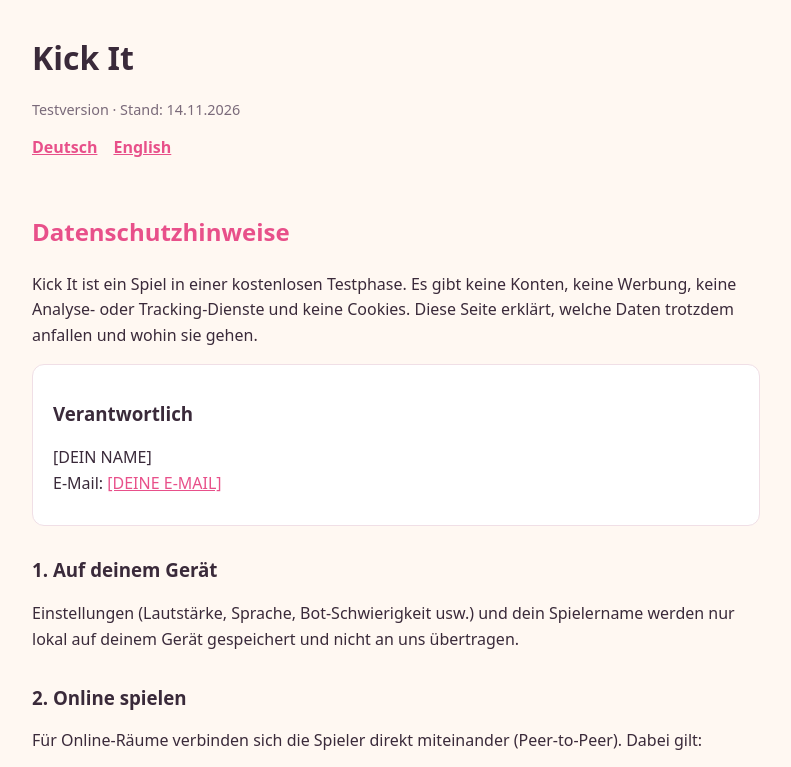
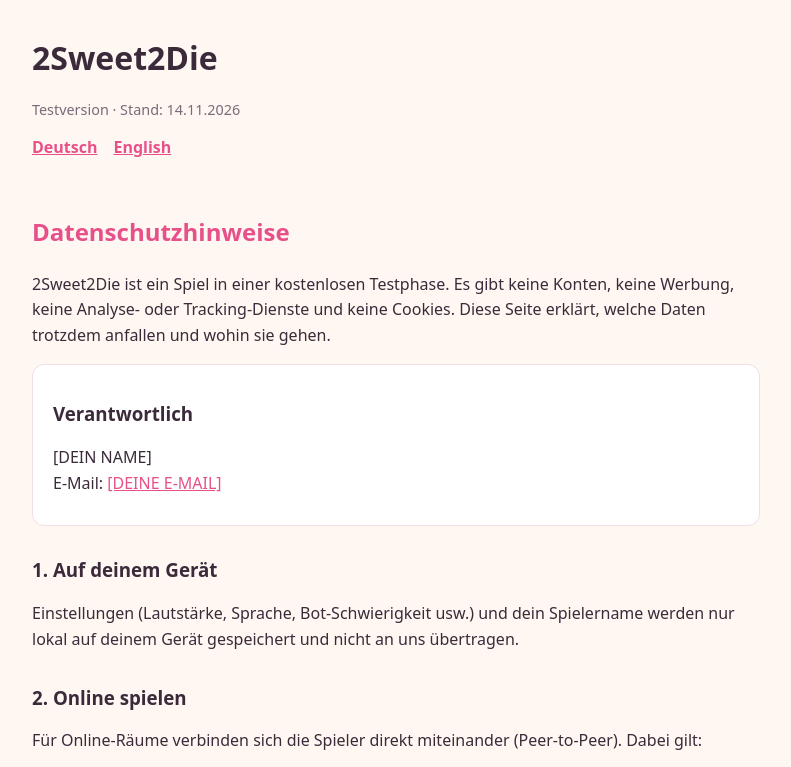
Before and after one commit to xToadmilk/2sweet2die-legal, a plain HTML site: page index.html in a window 1280 px wide. Shown: the top 767 px of the page, without its empty margins (244-1035 px from the left). Drawn offline with Linux system fonts and the light colour scheme.

Commit message:
Spielname: 2Sweet2Die
Co-Authored-By: Claude Opus 5.5 <noreply@anthropic.com>

```diff
--- a/index.html
+++ b/index.html
@@ -3,7 +3,7 @@
 <head>
 <meta charset="utf-8">
 <meta name="viewport" content="width=device-width, initial-scale=1">
-<title>Kick It – Datenschutz / Privacy</title>
+<title>2Sweet2Die – Datenschutz / Privacy</title>
 <style>
   :root { --bg: #fff8f2; --ink: #3a2a3a; --muted: #7a6a7a; --accent: #e8508a; --card: #ffffff; --line: #f0dfe6; }
   @media (prefers-color-scheme: dark) {
@@ -25,14 +25,14 @@
 </head>
 <body>
 <main>
-<h1>Kick It</h1>
+<h1>2Sweet2Die</h1>
 <p class="muted">Testversion · Stand: 14.11.2026</p>
 <nav><a href="#de">Deutsch</a><a href="#en">English</a></nav>
 
 <!-- ============================== DEUTSCH ============================== -->
 <section id="de" lang="de">
 <h2>Datenschutzhinweise</h2>
-<p>Kick It ist ein Spiel in einer kostenlosen Testphase. Es gibt keine Konten, keine Werbung, keine Analyse- oder Tracking-Dienste und keine Cookies. Diese Seite erklärt, welche Daten trotzdem anfallen und wohin sie gehen.</p>
+<p>2Sweet2Die ist ein Spiel in einer kostenlosen Testphase. Es gibt keine Konten, keine Werbung, keine Analyse- oder Tracking-Dienste und keine Cookies. Diese Seite erklärt, welche Daten trotzdem anfallen und wohin sie gehen.</p>
 
 <div class="card">
 <h3>Verantwortlich</h3>
@@ -75,7 +75,7 @@
 <!-- ============================== ENGLISH ============================== -->
 <section id="en" lang="en">
 <h2>Privacy notice</h2>
-<p>Kick It is a game in a free test phase. There are no accounts, no ads, no analytics or tracking services and no cookies. This page explains which data is processed anyway and where it goes.</p>
+<p>2Sweet2Die is a game in a free test phase. There are no accounts, no ads, no analytics or tracking services and no cookies. This page explains which data is processed anyway and where it goes.</p>
 
 <div class="card">
 <h3>Controller</h3>
```
